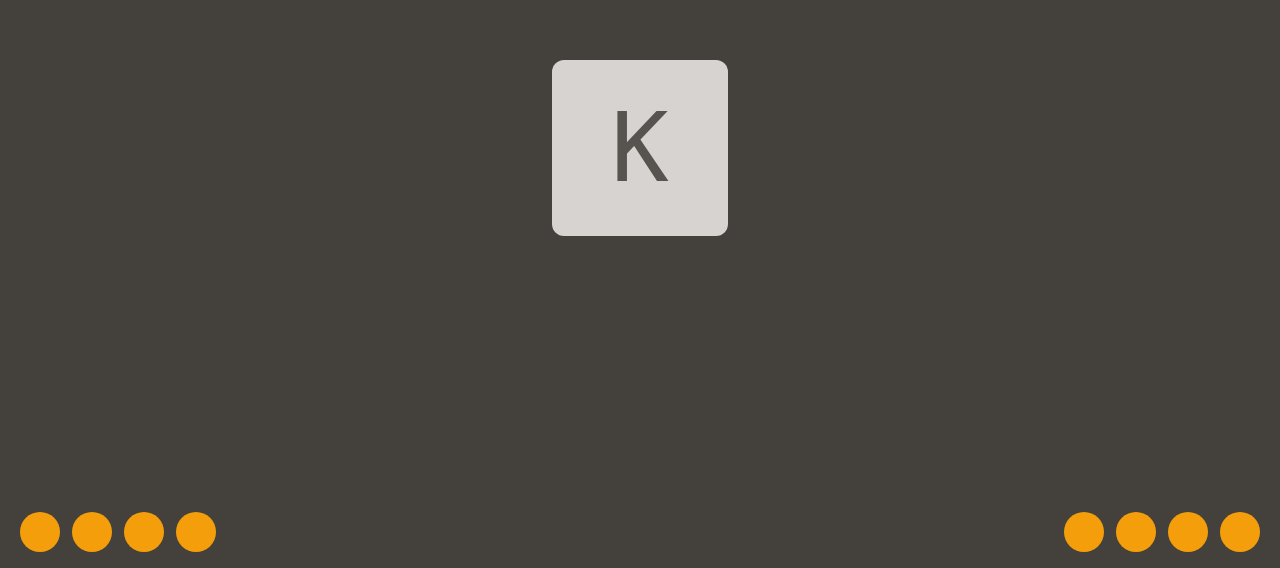
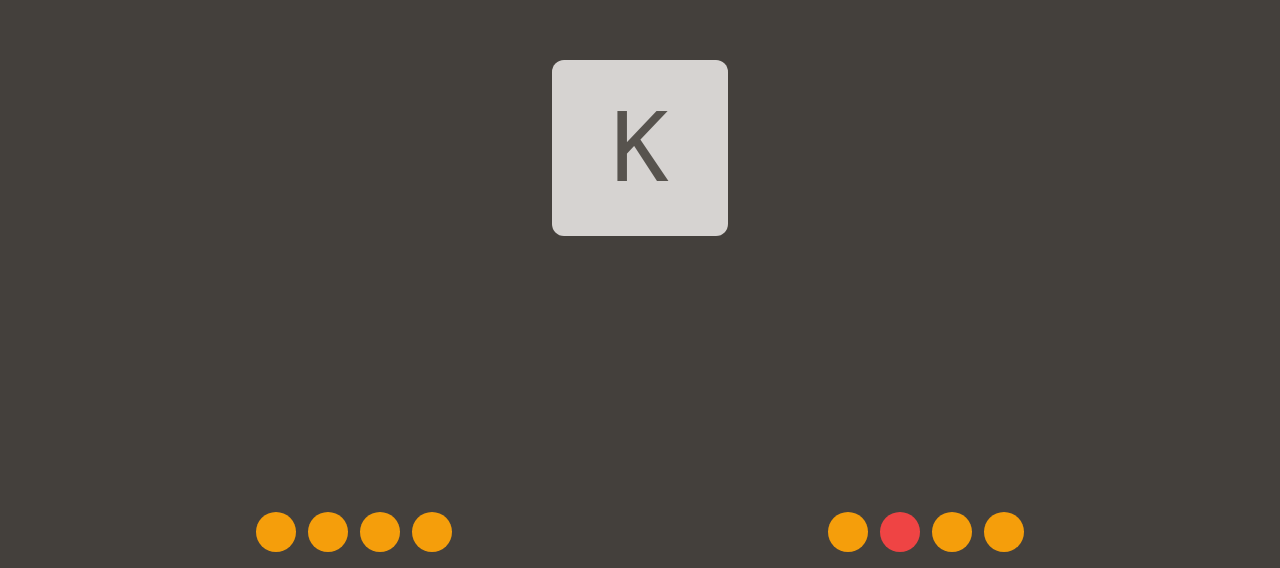
Before and after one commit to doichev-kostia/touchtype, a website with bundled scripts: page index.html in a window 1280 px wide. Shown: the part 232-800 px from the top of the page. Built offline with nearby package versions, Linux system fonts and the light colour scheme.

Commit message:
finger indication

```diff
--- a/index.html
+++ b/index.html
@@ -16,21 +16,21 @@
             </p>
         </div>
     </div>
-    <div class="flex justify-between w-full gap-7">
+    <div class="flex justify-between w-full gap-7 max-w-3xl mx-auto">
         <div>
             <ul class="flex gap-3">
-                <li class="w-10 h-10 bg-amber-500 rounded-full"></li>
-                <li class="w-10 h-10 bg-amber-500 rounded-full"></li>
-                <li class="w-10 h-10 bg-amber-500 rounded-full"></li>
-                <li class="w-10 h-10 bg-amber-500 rounded-full"></li>
+                <li id="left-pinky" class="w-10 h-10 bg-amber-500 rounded-full"></li>
+                <li id="left-ring" class="w-10 h-10 bg-amber-500 rounded-full"></li>
+                <li id="left-middle" class="w-10 h-10 bg-amber-500 rounded-full"></li>
+                <li id="left-index" class="w-10 h-10 bg-amber-500 rounded-full"></li>
             </ul>
         </div>
         <div>
             <ul class="flex gap-3">
-                <li class="w-10 h-10 bg-amber-500 rounded-full"></li>
-                <li class="w-10 h-10 bg-amber-500 rounded-full"></li>
-                <li class="w-10 h-10 bg-amber-500 rounded-full"></li>
-                <li class="w-10 h-10 bg-amber-500 rounded-full"></li>
+                <li id="right-index" class="w-10 h-10 bg-amber-500 rounded-full"></li>
+                <li id="right-middle" class="w-10 h-10 bg-amber-500 rounded-full"></li>
+                <li id="right-ring" class="w-10 h-10 bg-amber-500 rounded-full"></li>
+                <li id="right-pinky" class="w-10 h-10 bg-amber-500 rounded-full"></li>
             </ul>
         </div>
     </div>
--- a/src/app.ts
+++ b/src/app.ts
@@ -1,9 +1,54 @@
-const KEYS = ["q", "w", "e", "r", "t", "y", "u", "i", "o", "p", "a", "s", "d", "f", "g", "h", "j", "k", "l", "z", "x", "c", "v", "b", "n", "m"];
+type Finger = "thumb" | "index" | "middle" | "ring" | "pinky";
+type Hand = "left" | "right";
+
+type KeyFinger = `${Hand}-${Finger}`;
+
+const keyFingers: KeyFinger[] = [
+	"left-index",
+	"left-middle",
+	"left-ring",
+	"left-pinky",
+	"right-index",
+	"right-middle",
+	"right-ring",
+	"right-pinky",
+];
+
+const KEY_FINGER_MAP: Record<string, KeyFinger> = {
+	"q": "left-pinky",
+	"w": "left-ring",
+	"e": "left-middle",
+	"r": "left-index",
+	"t": "left-index",
+	"y": "right-index",
+	"u": "right-index",
+	"i": "right-middle",
+	"o": "right-ring",
+	"p": "right-pinky",
+	"a": "left-pinky",
+	"s": "left-ring",
+	"d": "left-middle",
+	"f": "left-index",
+	"g": "left-index",
+	"h": "right-index",
+	"j": "right-index",
+	"k": "right-middle",
+	"l": "right-ring",
+	"z": "left-pinky",
+	"x": "left-ring",
+	"c": "left-middle",
+	"v": "left-index",
+	"b": "left-index",
+	"n": "right-index",
+	"m": "right-index",
+};
+
+const KEYS = Object.keys(KEY_FINGER_MAP);
 
 type Constructor<T> = new (...args: any[]) => T;
 
 function isDomElementAvailable<E extends HTMLElement>(element: unknown, target: Constructor<E>): element is E {
-	  return element instanceof target;
+	return element instanceof target;
 }
 
 function getRandomInteger(min: number, max: number): number {
@@ -15,29 +60,51 @@ function getRandomKey(): string {
 	return KEYS[index];
 }
 
+function getFingerElements(): Record<KeyFinger, HTMLElement> {
+	const fingerElements: Record<KeyFinger, HTMLElement> = {} as Record<KeyFinger, HTMLElement>;
+	keyFingers.forEach((finger) => {
+		const fingerElement = document.querySelector(`#${finger}`);
+		if (!isDomElementAvailable(fingerElement, HTMLElement)) {
+			throw new Error(`${finger} is not available`);
+		}
+		fingerElements[finger] = fingerElement;
+	});
+
+	return fingerElements;
+}
+
 const keyContainer = document.querySelector("#key");
 if (!isDomElementAvailable(keyContainer, HTMLDivElement)) {
 	throw new Error("keyContainer is not available");
 }
 
-const keyText = document.querySelector("#key-text")
+const keyText = document.querySelector("#key-text");
 if (!isDomElementAvailable(keyText, HTMLParagraphElement)) {
 	throw new Error("keyText is not available");
 }
 
+const fingerElements = getFingerElements();
+
 
 let chosenKey = getRandomKey();
+let chosenFinger = KEY_FINGER_MAP[chosenKey];
 keyText.textContent = chosenKey;
+fingerElements[chosenFinger].classList.add("!bg-red-500");
+
 
 document.addEventListener("keyup", (event) => {
 	if (event.key === chosenKey) {
+		fingerElements[chosenFinger].classList.remove("!bg-red-500");
 		const newKey = getRandomKey();
+		const newFinger = KEY_FINGER_MAP[newKey];
 		keyText.textContent = newKey;
+		fingerElements[newFinger].classList.add("!bg-red-500");
 		chosenKey = newKey;
+		chosenFinger = newFinger;
 	} else {
 		keyContainer.classList.add("error");
 		setTimeout(() => {
 			keyContainer.classList.remove("error");
-		}, 500)
+		}, 500);
 	}
 });
--- a/tailwind.config.js
+++ b/tailwind.config.js
@@ -1,10 +1,11 @@
-/** @type {import('tailwindcss').Config} */
+/** @type {import("tailwindcss").Config} */
 module.exports = {
     content: [
-    '*.html',
+        "*.html",
+        "src/**.ts"
     ],
     theme: {
         extend: {},
     },
     plugins: [],
-}
+};
```
Lines whose indentation alone changed are shown as unchanged.
